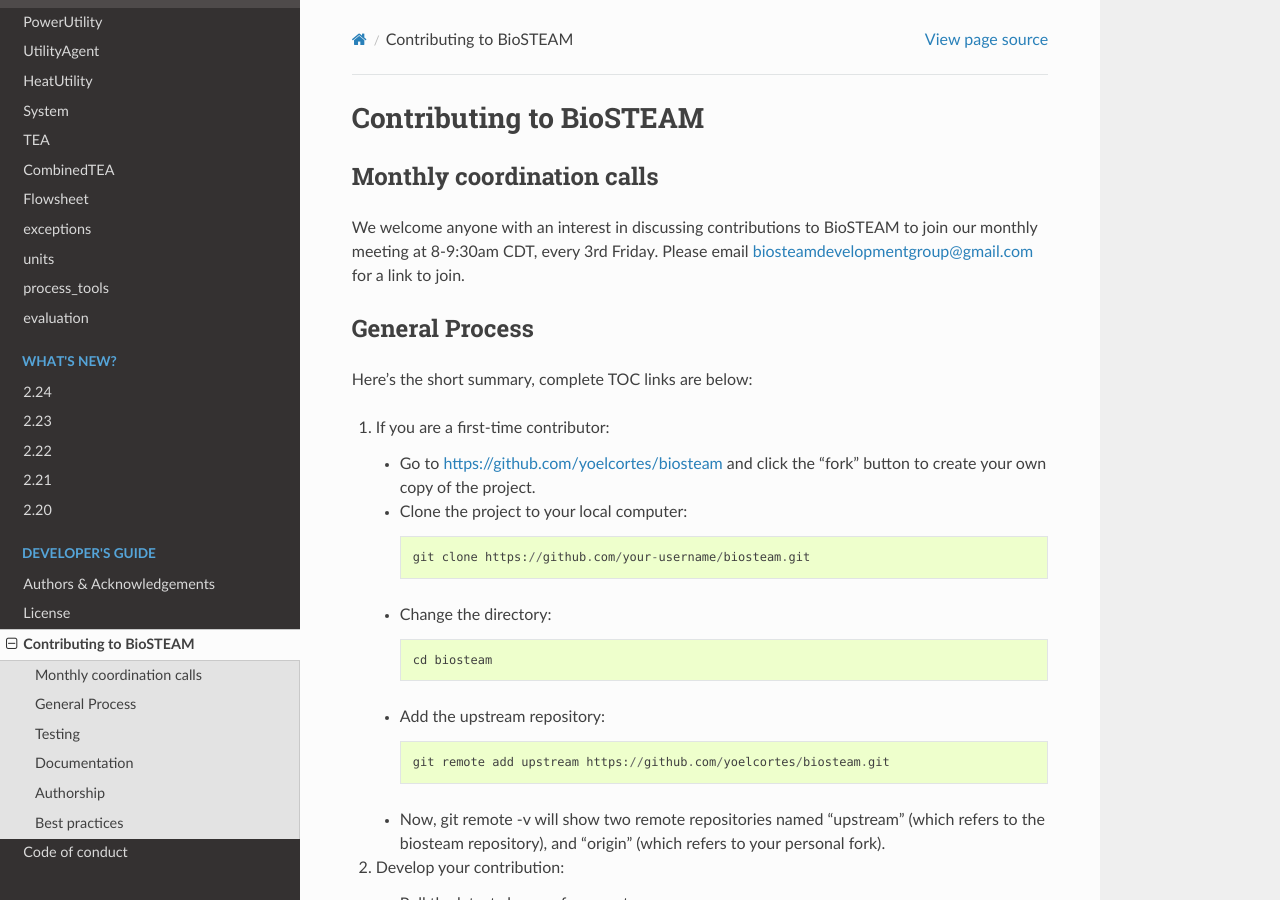
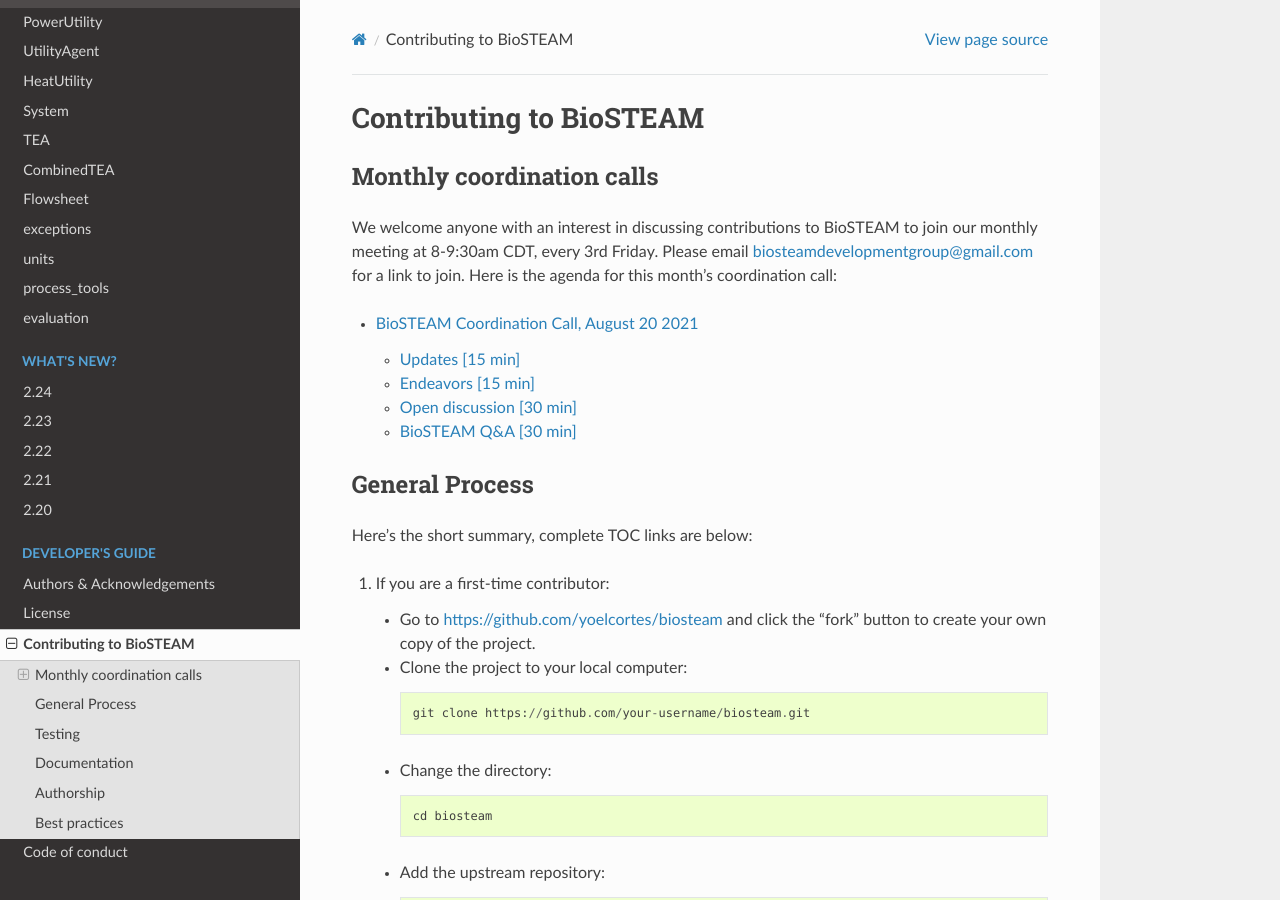
Before and after one commit to BioSTEAMDevelopmentGroup/biosteam, a Sphinx documentation site: the page built from docs/CONTRIBUTING.rst, in a window 1280 px wide and 900 px high. Built offline with Sphinx 7.4.7 and the Read the Docs theme 2.0.0, drawn with Linux system fonts in a browser that asks for light colours; formulas are drawn with MathJax 3; pages that are not in the unit, such as notebooks, are missing from menus.

Commit message:
add agenda for coordination call; check if CI works with numba

```diff
--- a/docs/CONTRIBUTING.rst
+++ b/docs/CONTRIBUTING.rst
@@ -6,7 +6,12 @@
 
 We welcome anyone with an interest in discussing contributions to BioSTEAM to join our
 monthly meeting at 8-9:30am CDT, every 3rd Friday. Please email biosteamdevelopmentgroup@gmail.com
-for a link to join.
+for a link to join. Here is the agenda for this month's coordination call:
+
+.. toctree::
+   :maxdepth: 2
+
+   coordination/August-20-2021
 
 General Process
 ---------------
```
Also changed, not shown: docs/coordination/August-20-2021.ipynb (added), 2 other files.
